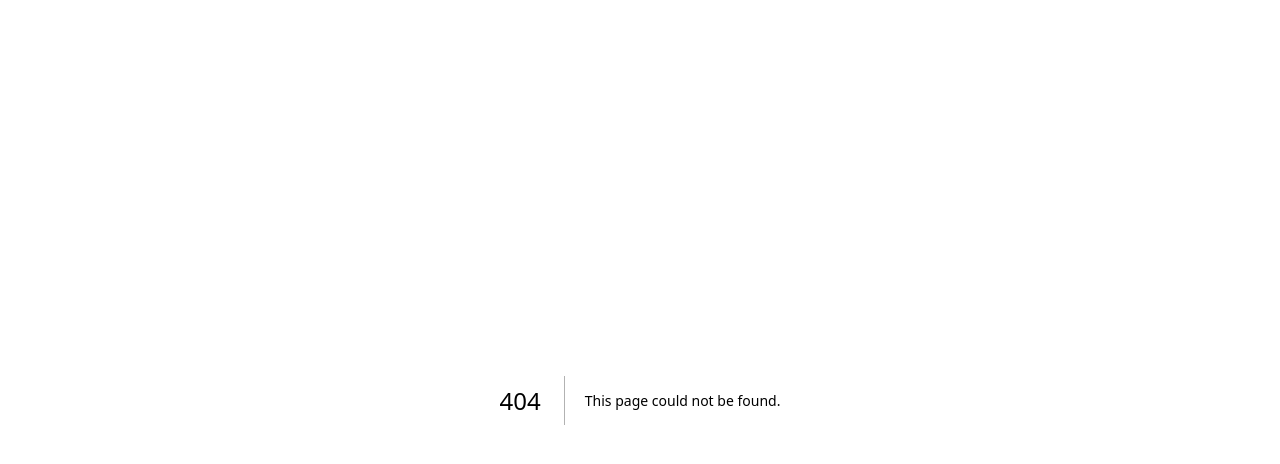
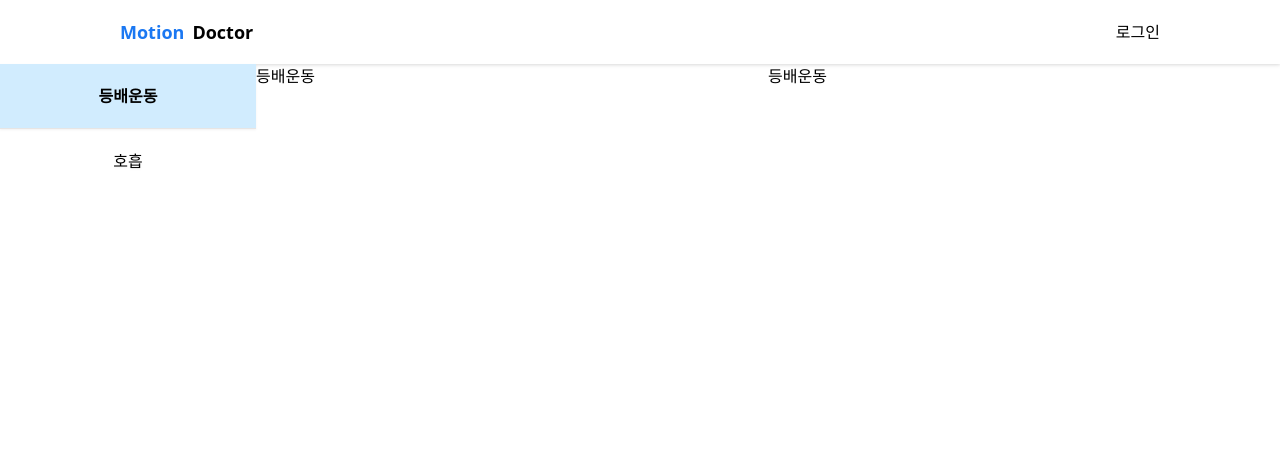
Before and after one commit to 2023-CBNU-GP/Motion-Doctor, a Next.js app in the folder front/: page /test in a window 1280 px wide. Before the commit this address had no page. Shown: the top 464 px of the page. Built offline with nearby package versions, Linux system fonts and the light colour scheme.

Commit message:
front: 재활 자세 확인 페이지 완성

```diff
--- /dev/null
+++ b/front/src/pages/test.jsx
@@ -0,0 +1,44 @@
+import Navigation from "../components/navigation";
+import {useState} from "react";
+
+export default function Test () {
+    const data = [
+        {
+            tag : '등배운동',
+            img : '',
+        },
+        {
+            tag : '호흡',
+            img: ''
+        }
+    ];
+
+    const [tag, setTag] = useState(data[0].tag);
+
+    return (
+        <div className="h-screen overflow-hidden">
+            <Navigation></Navigation>
+
+            <div className="flex h-full">
+                <div className="flex flex-col overflow-hidden w-[20%] drop-shadow-sm overflow-y-scroll divide-y divide-stone-200 divide-solid">
+                    {
+                        data.map(item => {
+                            return <div key={item.tag} onClick={() => {setTag(item.tag);}}
+                                        className={`${tag === item.tag && "bg-color-primary-100 font-bold"} py-5 px-3 text-center cursor-pointer `}>
+                                {item.tag}
+                            </div>
+                        })
+                    }
+
+                </div>
+                <div className="h-full w-[40%] ">
+                    <div>{tag}</div>
+                </div>
+                <div className="h-full w-[40%]">
+                    <div>{tag}</div>
+                </div>
+            </div>
+
+        </div>
+    );
+}
```
